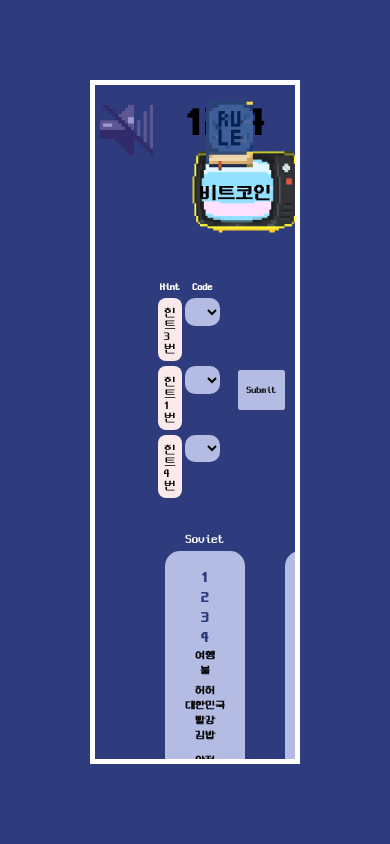
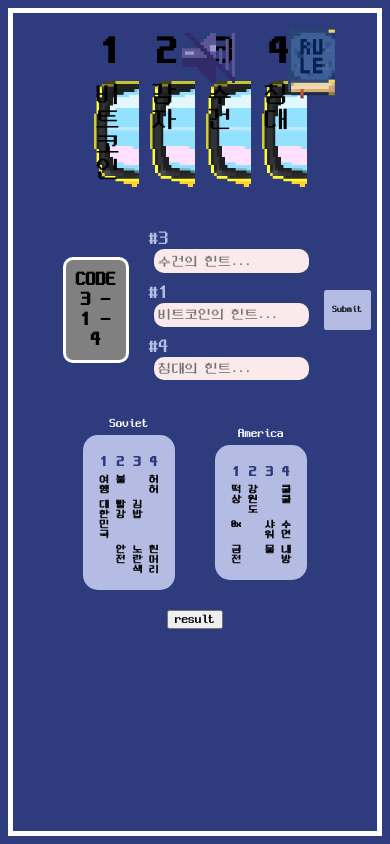
Before and after one commit to AndroidNetrunner/decrypto, a React (Vite) app: page /room/1/start in a window 390 px wide. Built offline with nearby package versions, Linux system fonts and the light colour scheme.

Commit message:
[FIX] Fix screen to adjustable for phone

```diff
--- a/src/Components/Common/RuleModal.tsx
+++ b/src/Components/Common/RuleModal.tsx
@@ -151,18 +151,18 @@ const Enter = styled.div`
 const Paragraph = styled.p<{ showOn: boolean }>`
   line-height: 3rem;
   font-family: neodgm;
-  font-size: 2rem;
+  font-size: 200%;
   display: ${({ showOn }) => (showOn ? 'block' : 'none')};
 `;
 
 const SemiTitle = styled.div`
   font-family: neodgm;
-  font-size: 3rem;
+  font-size: 300%;
   margin: 2rem 2rem;
 `;
 
 const Title = styled.div`
-  font-size: 3rem;
+  font-size: 300%;
   font-family: PressStart;
   text-align: center;
 `;
@@ -188,8 +188,8 @@ const RuleWrapper = styled.div`
   width: 100%;
   height: 100%;
   background-color: white;
-  max-width: 60rem;
-  max-height: 60rem;
+  max-width: 60%;
+  max-height: 70%;
   border-radius: 1rem;
   padding: 2rem;
   overflow-y: auto;
--- a/src/Layouts/BaseLayout.tsx
+++ b/src/Layouts/BaseLayout.tsx
@@ -84,16 +84,16 @@ export default function BaseLayout() {
 const Wrapper = styled.div`
   height: 100vh;
   position: relative;
-  padding: 8rem 9rem;
+  padding: 2%;
   background-color: #2e3c7e;
   color: #fbeaeb;
 `;
 
 const Container = styled.div`
   position: relative;
-  border: 5px solid white;
+  border: 0.5rem solid white;
   height: 100%;
-  overflow: hidden;
+  overflow-y: auto;
 `;
 
 const Main = styled.main`
@@ -104,7 +104,7 @@ const Main = styled.main`
 const Header = styled.header`
   h1 {
     font-family: 'PressStart';
-    font-size: 5rem;
+    font-size: 500%;
   }
   width: 100%;
   display: flex;
--- a/src/Layouts/GameLayout.tsx
+++ b/src/Layouts/GameLayout.tsx
@@ -71,7 +71,6 @@ export default function GameLayout() {
 
 const Main = styled.main`
   width: 100%;
-  height: 100vh;
   padding: 0rem 5rem;
   margin: 0 auto;
   background-color: #2e3c7e;
@@ -79,15 +78,15 @@ const Main = styled.main`
 
 const Container = styled.div`
   position: relative;
-  border: 5px solid white;
+  border: 0.5rem solid white;
   height: 100%;
-  overflow: hidden;
+  overflow-y: auto;
 `;
 
 const Wrapper = styled.div`
   height: 100vh;
   position: relative;
-  padding: 8rem 9rem;
+  padding: 2%;
   background-color: #2e3c7e;
   color: #fbeaeb;
 `;
--- a/src/Pages/Game/Components/CodeGuess.tsx
+++ b/src/Pages/Game/Components/CodeGuess.tsx
@@ -95,7 +95,7 @@ function CodeGuess({ hints }: { hints: string[] }) {
 }
 
 const GuessForm = styled.form`
-  margin: 10px;
+  margin: 0.5%;
 
   .formArea {
     display: flex;
--- a/src/Pages/Game/Components/Hints.tsx
+++ b/src/Pages/Game/Components/Hints.tsx
@@ -49,7 +49,7 @@ const ItemList = styled.div`
 `;
 
 const Item = styled.div`
-  width: 50px;
+  width: 20%;
   margin-top: 5px;
   font-weight: bold;
   text-align: center;
--- a/src/Pages/Game/Components/Word.tsx
+++ b/src/Pages/Game/Components/Word.tsx
@@ -1,4 +1,5 @@
 import styled from 'styled-components';
+import TV from '../../../Assets/img/tv-fullsz.gif';
 
 function Word({ wordList }: { wordList: [string, string, string, string] }) {
   return (
@@ -10,35 +11,32 @@ function Word({ wordList }: { wordList: [string, string, string, string] }) {
         <Number>4</Number>
       </ItemList>
       <ItemList>
-        <ItemContainer>
-          <img src='../../img/tv-fullsz.gif' alt='green' style={{ width: '12rem', height: '10rem' }} />
-          <Item className='wordItem'>{wordList[0]}</Item>
-        </ItemContainer>
-        <ItemContainer>
-          <img src='../../img/tv-fullsz.gif' alt='green' style={{ width: '12rem', height: '10rem' }} />
-          <Item className='wordItem'>{wordList[1]}</Item>
-        </ItemContainer>
-        <ItemContainer>
-          <img src='../../img/tv-fullsz.gif' alt='green' style={{ width: '12rem', height: '10rem' }} />
-          <Item className='wordItem'>{wordList[2]}</Item>
-        </ItemContainer>
-        <ItemContainer>
-          <img src='../../img/tv-fullsz.gif' alt='green' style={{ width: '12rem', height: '10rem' }} />
-          <Item className='wordItem'>{wordList[3]}</Item>
-        </ItemContainer>
+        <TmpContainer>{wordList[0]}</TmpContainer>
+        <TmpContainer>{wordList[1]}</TmpContainer>
+        <TmpContainer>{wordList[2]}</TmpContainer>
+        <TmpContainer>{wordList[3]}</TmpContainer>
       </ItemList>
     </Container>
   );
 }
 
+const TmpContainer = styled.div`
+  width: 18rem;
+  height: 13rem;
+  font-size: 250%;
+  background: url(${TV});
+  background-size: cover;
+  text-align: center;
+  padding: 4% 7% 5% 4%;
+`;
 const Container = styled.div`
   padding: 20px;
-  width: 60%;
+  width: 100%;
 `;
 
 const ItemList = styled.div`
   display: flex;
-  justify-content: space-between;
+  justify-content: space-evenly;
 `;
 
 const Number = styled.div`
@@ -48,21 +46,4 @@ const Number = styled.div`
   width: 100px;
 `;
 
-const Item = styled.div`
-  position: relative;
-  width: 100px;
-  margin-top: 10px;
-  font-size: large;
-  font-weight: bold;
-  text-align: center;
-`;
-
-const ItemContainer = styled.div`
-  .wordItem {
-    text-align: center;
-    top: 9rem;
-    position: absolute;
-  }
-`;
-
 export default Word;
--- a/src/Pages/Game/index.tsx
+++ b/src/Pages/Game/index.tsx
@@ -73,7 +73,7 @@ const soviet: team = {
 
 export default function Game() {
   const currentUser: user = dummy1;
-  const [gameStage, setStage] = useState(3);
+  const [gameStage, setStage] = useState(0);
   const [resultModal, setResultModal] = useState(false);
   const toggleResult = () => {
     setResultModal((prev) => !prev);
--- a/src/Pages/Room/index.tsx
+++ b/src/Pages/Room/index.tsx
@@ -151,10 +151,11 @@ const Container = styled.div`
   align-items: center;
   flex-direction: column;
   color: black;
+  flex-wrap: wrap;
 `;
 
 const TeamContainer = styled.div`
-  margin: 3rem 5rem;
+  margin: 3rem;
   width: 100%;
   height: 100%;
   min-width: 40rem;
@@ -185,7 +186,6 @@ const User = styled.li`
 `;
 
 const Control = styled.div`
-  position: absolute;
   bottom: 0;
   display: flex;
   align-items: center;
@@ -195,5 +195,5 @@ const Control = styled.div`
 
 const Teams = styled.div`
   display: flex;
-  margin: 5rem 0rem 0rem 0rem;
+  margin: 7% 0 0;
 `;
```
Also changed, not shown: src/Assets/img/tv-fullsz.gif (added).
